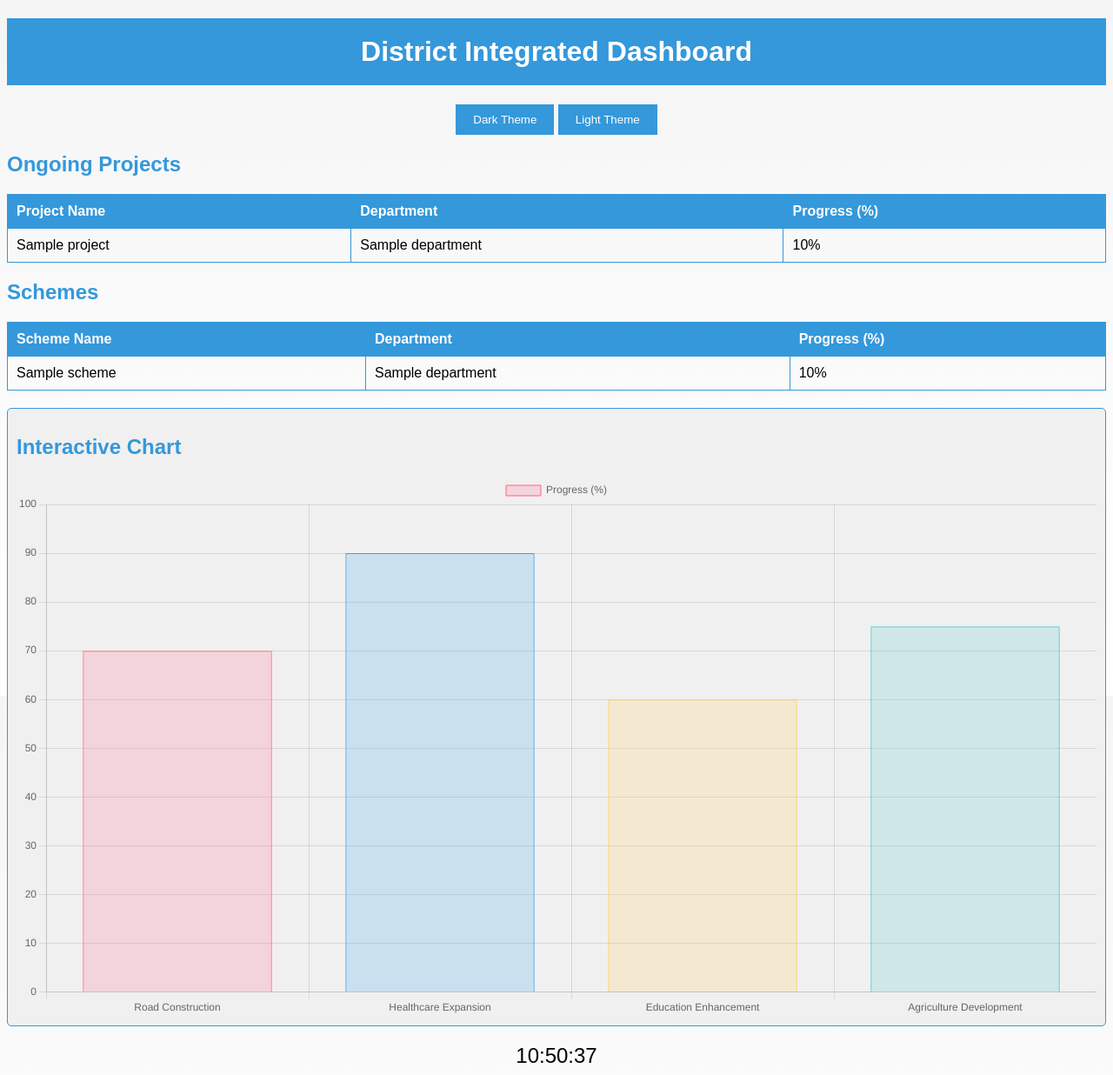
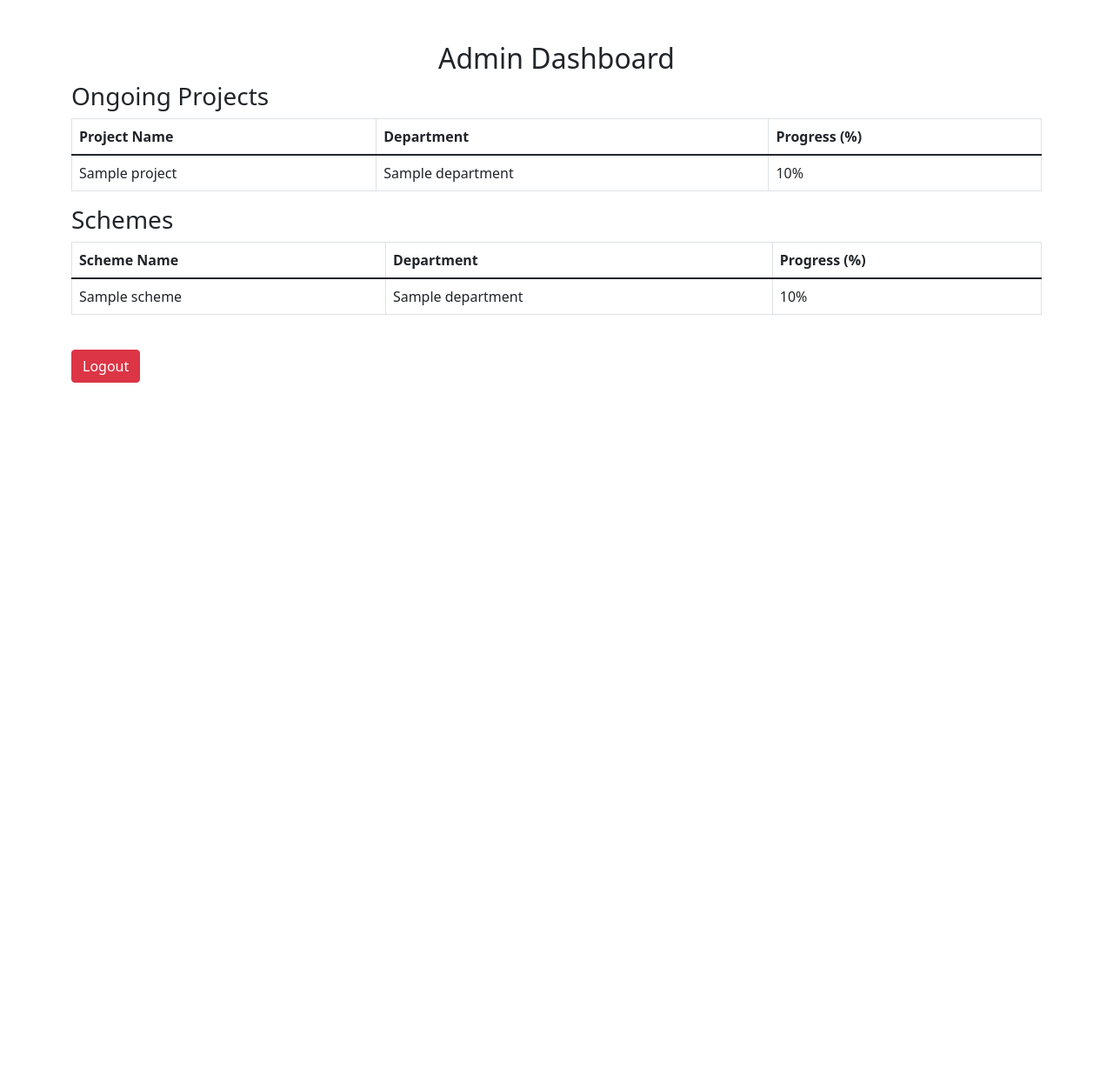
Before and after one commit to 1cYinfinity/District-Integrated-Dashboard, a Flask app: template templates/dashboard.html in a window 1280 px wide. Shown: the whole page at 87% size. After the commit the page ends 800 px from the top, so only its background shows below. Run offline with Flask 3, Linux system fonts and the light colour scheme; the template is opened without the code that fills it: most values are stand-ins (such as "Sample title", 1, 10 or a date in 2020); some libraries are stand-ins or nearby versions.

Commit message:
Update dashboard.html

```diff
--- a/templates/dashboard.html
+++ b/templates/dashboard.html
@@ -1,124 +1,22 @@
 <!DOCTYPE html>
 <html>
 <head>
-    <title>District Integrated Dashboard</title>
-    <link rel="stylesheet" id="theme-style" href="light-theme.css">
-    <style>
-        /* Common styles for both themes */
-        body {
-            font-family: Arial, sans-serif;
-            background-image: linear-gradient(to bottom, #f5f5f5, #fff);
-            background-repeat: no-repeat;
-            background-attachment: fixed;
-        }
-
-        h1 {
-            background-color: #3498db;
-            color: white;
-            padding: 20px;
-            text-align: center;
-        }
-
-        h2 {
-            color: #3498db;
-        }
-
-        table {
-            width: 100%;
-            border-collapse: collapse;
-            margin-top: 20px;
-        }
-
-        table, th, td {
-            border: 1px solid #3498db;
-        }
-
-        th, td {
-            padding: 10px;
-            text-align: left;
-        }
-
-        th {
-            background-color: #3498db;
-            color: white;
-        }
-
-        .chart-container {
-            margin-top: 20px;
-            border: 1px solid #3498db;
-            border-radius: 5px;
-            padding: 10px;
-            background-color: #f0f0f0;
-        }
-
-        canvas {
-            max-width: 100%;
-            height: auto;
-        }
-
-        /* Dark theme styles */
-        body.dark-theme {
-            background-image: linear-gradient(to bottom, #333, #222);
-            color: white;
-        }
-
-        body.dark-theme h1 {
-            background-color: #222;
-        }
-
-        body.dark-theme table, body.dark-theme th, body.dark-theme td {
-            border-color: #222;
-        }
-
-        /* Light theme styles */
-        body.light-theme {
-            background-image: linear-gradient(to bottom, #f5f5f5, #fff);
-            color: #333;
-        }
-
-        body.light-theme h1 {
-            background-color: #3498db;
-        }
-
-        body.light-theme table, body.light-theme th, body.light-theme td {
-            border-color: #3498db;
-        }
-
-        /* Theme toggle button styles */
-        .theme-toggle {
-            text-align: center;
-            margin-top: 20px;
-        }
-
-        .theme-toggle button {
-            background-color: #3498db;
-            color: white;
-            padding: 10px 20px;
-            border: none;
-            cursor: pointer;
-        }
-
-        .theme-toggle button:hover {
-            background-color: #2588c7;
-        }
-    </style>
+    <title>Admin Dashboard</title>
+    <link rel="stylesheet" href="https://cdnjs.cloudflare.com/ajax/libs/bootstrap/5.1.3/css/bootstrap.min.css">
 </head>
 <body>
-    <h1>District Integrated Dashboard</h1>
-
-    <!-- Theme toggle button -->
-    <div class="theme-toggle">
-        <button id="dark-theme-button">Dark Theme</button>
-        <button id="light-theme-button">Light Theme</button>
-    </div>
-
-    <h2>Ongoing Projects</h2>
-    <table>
+    <div class="container">
+        <h2 class="text-center mt-5">Admin Dashboard</h2>
+        <h3>Ongoing Projects</h3>
+        <table class="table table-bordered">
+            <thead>
                 <tr>
                     <th>Project Name</th>
                     <th>Department</th>
                     <th>Progress (%)</th>
                 </tr>
+            </thead>
+            <tbody>
                 {% for project in projects %}
                 <tr>
                     <td>{{ project.name }}</td>
@@ -126,15 +24,18 @@
                     <td>{{ project.progress }}%</td>
                 </tr>
                 {% endfor %}
+            </tbody>
         </table>
-
-    <h2>Schemes</h2>
-    <table>
+        <h3>Schemes</h3>
+        <table class="table table-bordered">
+            <thead>
                 <tr>
                     <th>Scheme Name</th>
                     <th>Department</th>
                     <th>Progress (%)</th>
                 </tr>
+            </thead>
+            <tbody>
                 {% for scheme in schemes %}
                 <tr>
                     <td>{{ scheme.name }}</td>
@@ -142,85 +43,9 @@
                     <td>{{ scheme.progress }}%</td>
                 </tr>
                 {% endfor %}
+            </tbody>
         </table>
-
-    <div class="chart-container">
-        <h2>Interactive Chart</h2>
-        <canvas id="projectChart" width="400" height="200"></canvas>
+        <a href="{{ url_for('logout') }}" class="btn btn-danger mt-4">Logout</a>
     </div>
-
-    <script src="https://cdnjs.cloudflare.com/ajax/libs/Chart.js/3.7.0/chart.min.js"></script>
-    <script>
-        var ctx = document.getElementById('projectChart').getContext('2d');
-        var myChart = new Chart(ctx, {
-            type: 'bar',
-            data: {
-                labels: ['Road Construction', 'Healthcare Expansion', 'Education Enhancement', 'Agriculture Development'],
-                datasets: [{
-                    label: 'Progress (%)',
-                    data: [70, 90, 60, 75],
-                    backgroundColor: [
-                        'rgba(255, 99, 132, 0.2)',
-                        'rgba(54, 162, 235, 0.2)',
-                        'rgba(255, 206, 86, 0.2)',
-                        'rgba(75, 192, 192, 0.2)'
-                    ],
-                    borderColor: [
-                        'rgba(255, 99, 132, 1)',
-                        'rgba(54, 162, 235, 1)',
-                        'rgba(255, 206, 86, 1)',
-                        'rgba(75, 192, 192, 1)'
-                    ],
-                    borderWidth: 1
-                }]
-            },
-            options: {
-                scales: {
-                    y: {
-                        beginAtZero: true,
-                        max: 100
-                    }
-                }
-            }
-        });
-
-        // Theme toggle functionality
-        const darkThemeButton = document.getElementById('dark-theme-button');
-        const lightThemeButton = document.getElementById('light-theme-button');
-        const themeStyleLink = document.getElementById('theme-style');
-        const body = document.body;
-
-        darkThemeButton.addEventListener('click', () => {
-            body.classList.add('dark-theme');
-            body.classList.remove('light-theme');
-            themeStyleLink.href = 'dark-theme.css';
-        });
-
-        lightThemeButton.addEventListener('click', () => {
-            body.classList.add('light-theme');
-            body.classList.remove('dark-theme');
-            themeStyleLink.href = 'light-theme.css';
-        });
-    </script>
-
-    <div id="clock" style="text-align: center; font-size: 24px; margin-top: 20px;"></div>
-
-<script>
-    function updateClock() {
-        const now = new Date();
-        const hours = now.getHours().toString().padStart(2, '0');
-        const minutes = now.getMinutes().toString().padStart(2, '0');
-        const seconds = now.getSeconds().toString().padStart(2, '0');
-        const timeString = `${hours}:${minutes}:${seconds}`;
-        document.getElementById('clock').textContent = timeString;
-    }
-
-    // Update the clock every second
-    setInterval(updateClock, 1000);
-
-    // Initial update
-    updateClock();
-</script>
-
 </body>
 </html>
```
Lines whose indentation alone changed are shown as unchanged.
